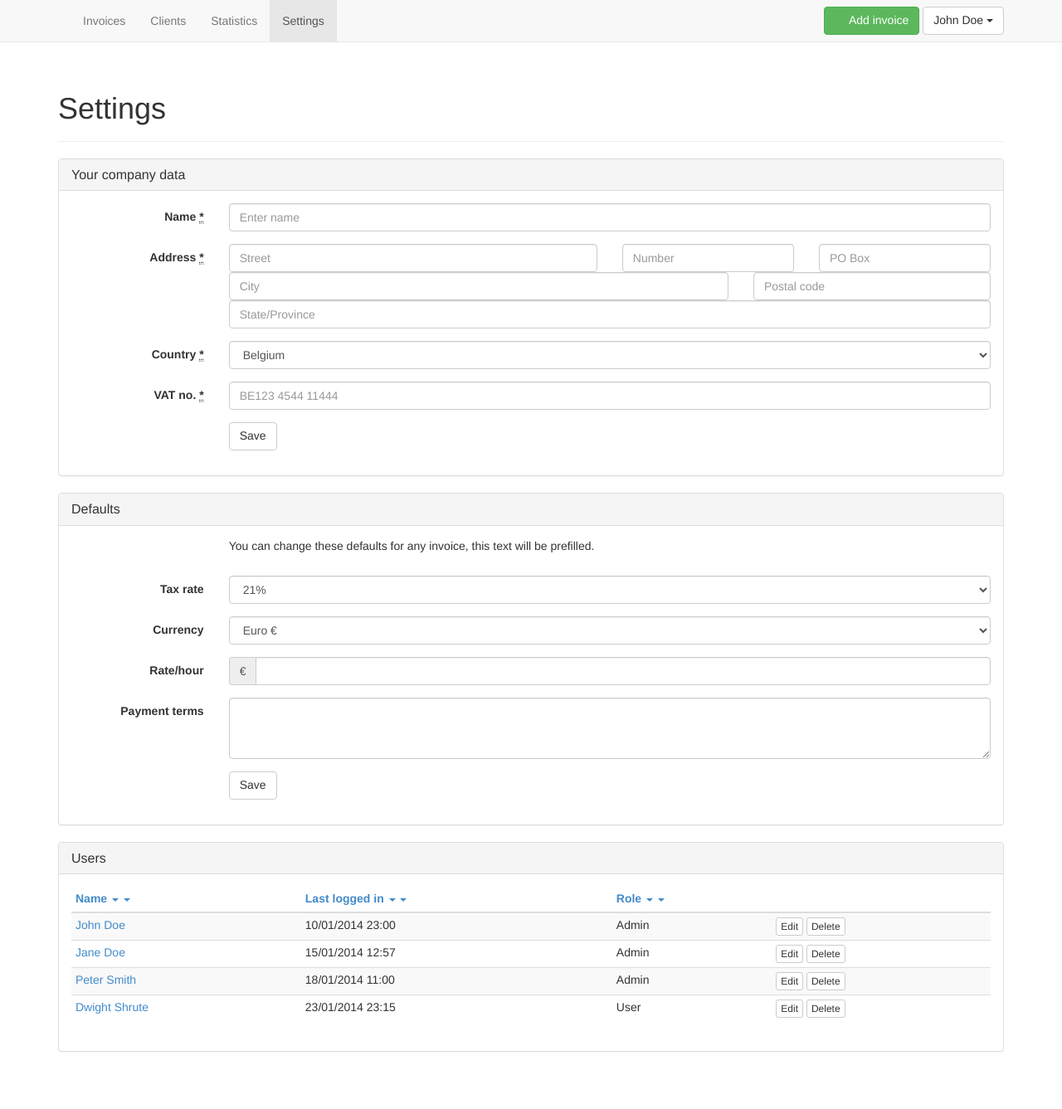
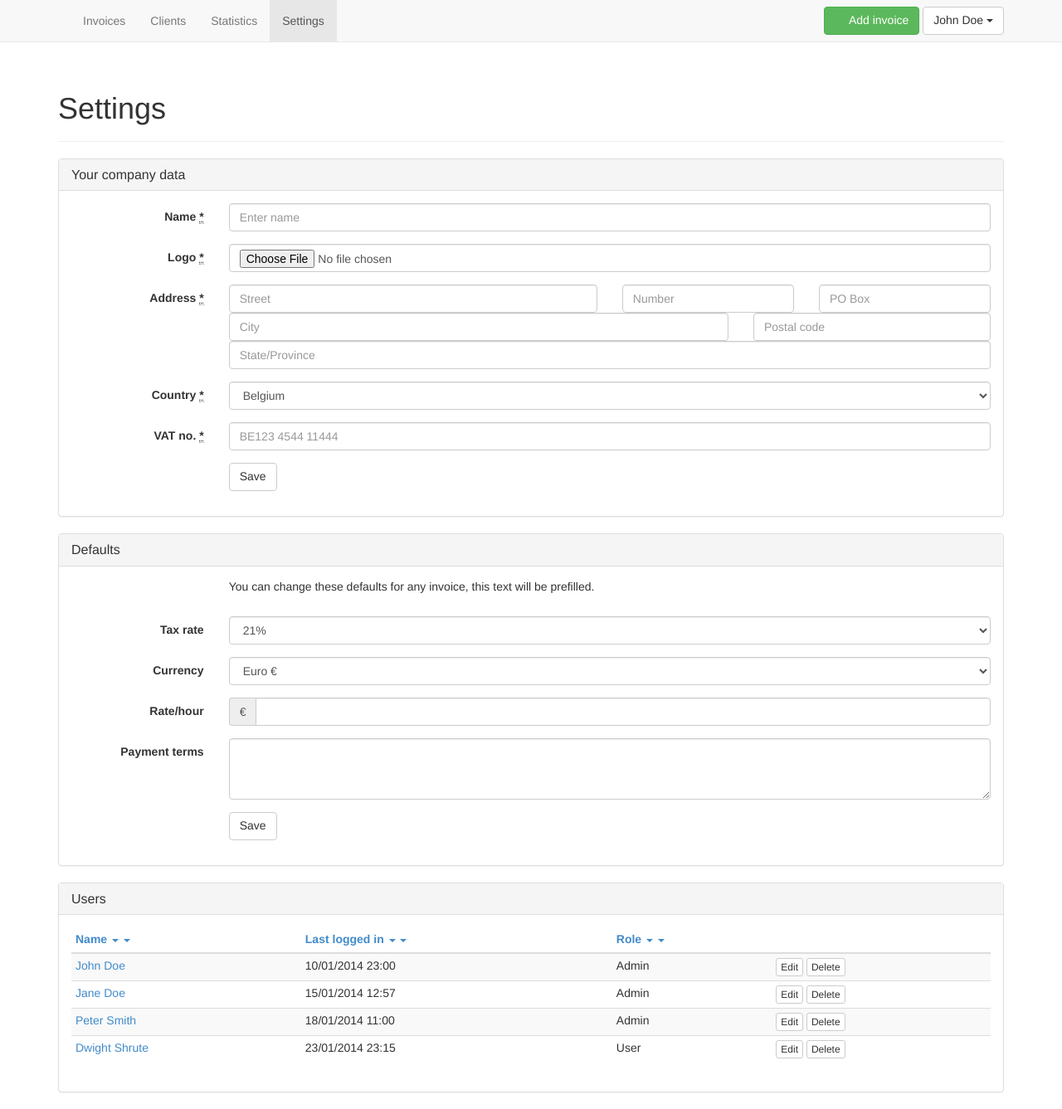
Before and after one commit to cybord/invoicing-html-prototype, a Jekyll site: the page built from app-settings.html, in a window 1280 px wide. Shown: the whole page at 83% size. Built offline with Jekyll 4.4.1, drawn with Linux system fonts in a browser that asks for light colours; nearby versions of some CDN libraries; library files that are not in the unit come from our copies; Markdown is read by kramdown in place of the engine named in the settings; comment, search, counter and statistics services are not loaded; before the commit the page ends 1288 px from its top, so only the background shows below that.

Commit message:
app settings active state fix

```diff
--- a/_includes/header.html
+++ b/_includes/header.html
@@ -17,7 +17,7 @@
         <li {% if page.url contains 'invoices.html'  %}class="active"{% endif %}><a href="/invoices.html">Invoices</a></li>
         <li {% if page.url contains 'clients.html'  %}class="active"{% endif %}><a href="/clients.html">Clients</a></li>
         <li {% if page.url contains 'stats.html'  %}class="active"{% endif %}><a href="/stats.html">Statistics</a></li>
-        <li {% if page.url contains 'settings.html'  %}class="active"{% endif %}><a href="/settings.html">Settings</a></li>
+        <li {% if page.url contains 'app-settings.html'  %}class="active"{% endif %}><a href="/app-settings.html">Settings</a></li>
       </ul>
 
       <div class="navbar-right">
--- a/settings.html
+++ b/app-settings.html
@@ -20,6 +20,16 @@
         </label>
         <div class="col-sm-10">
           <input class="form-control" id="addInvoiceName" placeholder="Enter name">
+        </div>
+      </div>
+
+      <div class="form-group">
+        <label class="col-sm-2 control-label">
+          Logo
+          <abbr title="Required field">*</abbr>
+        </label>
+        <div class="col-sm-10">
+          <input class="form-control" type="file">
         </div>
       </div>
 
```
